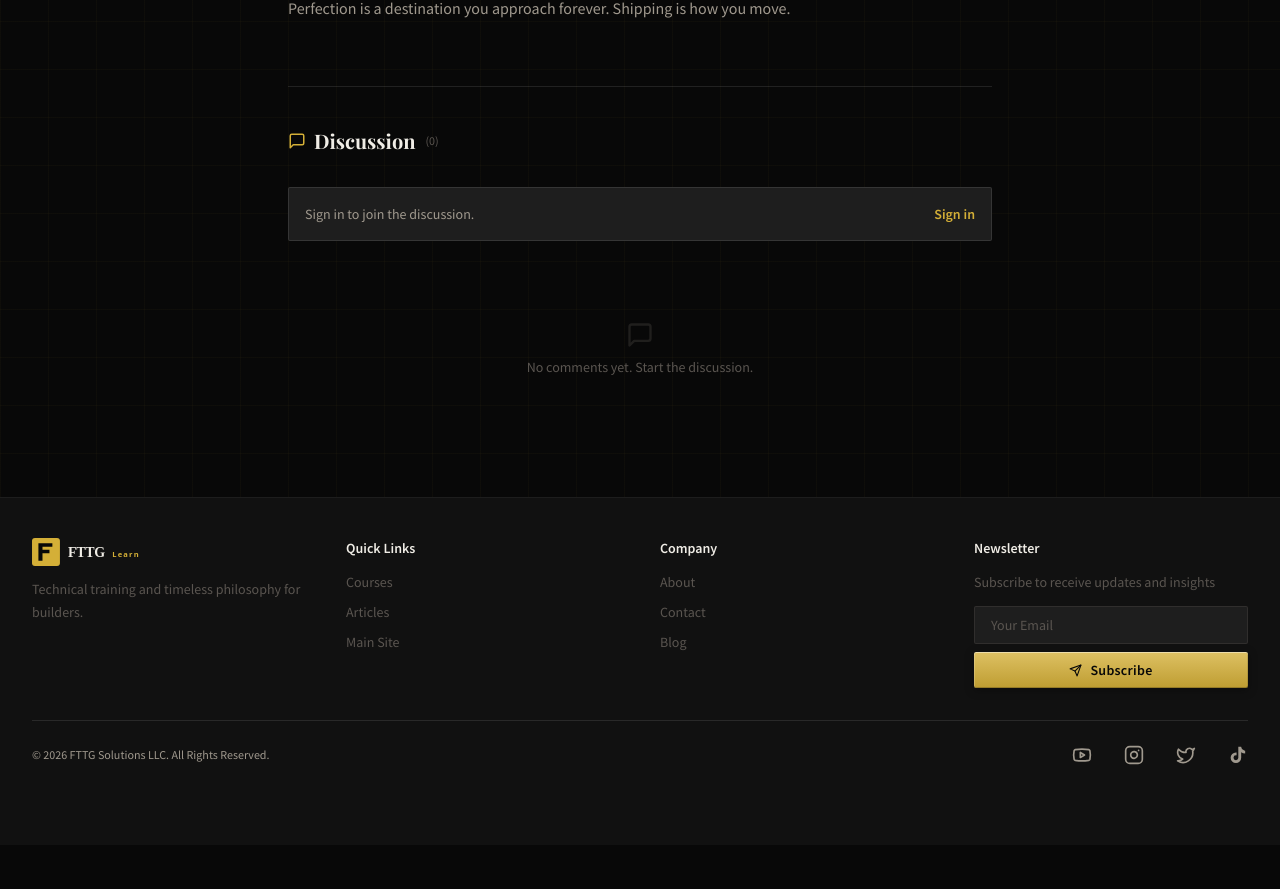
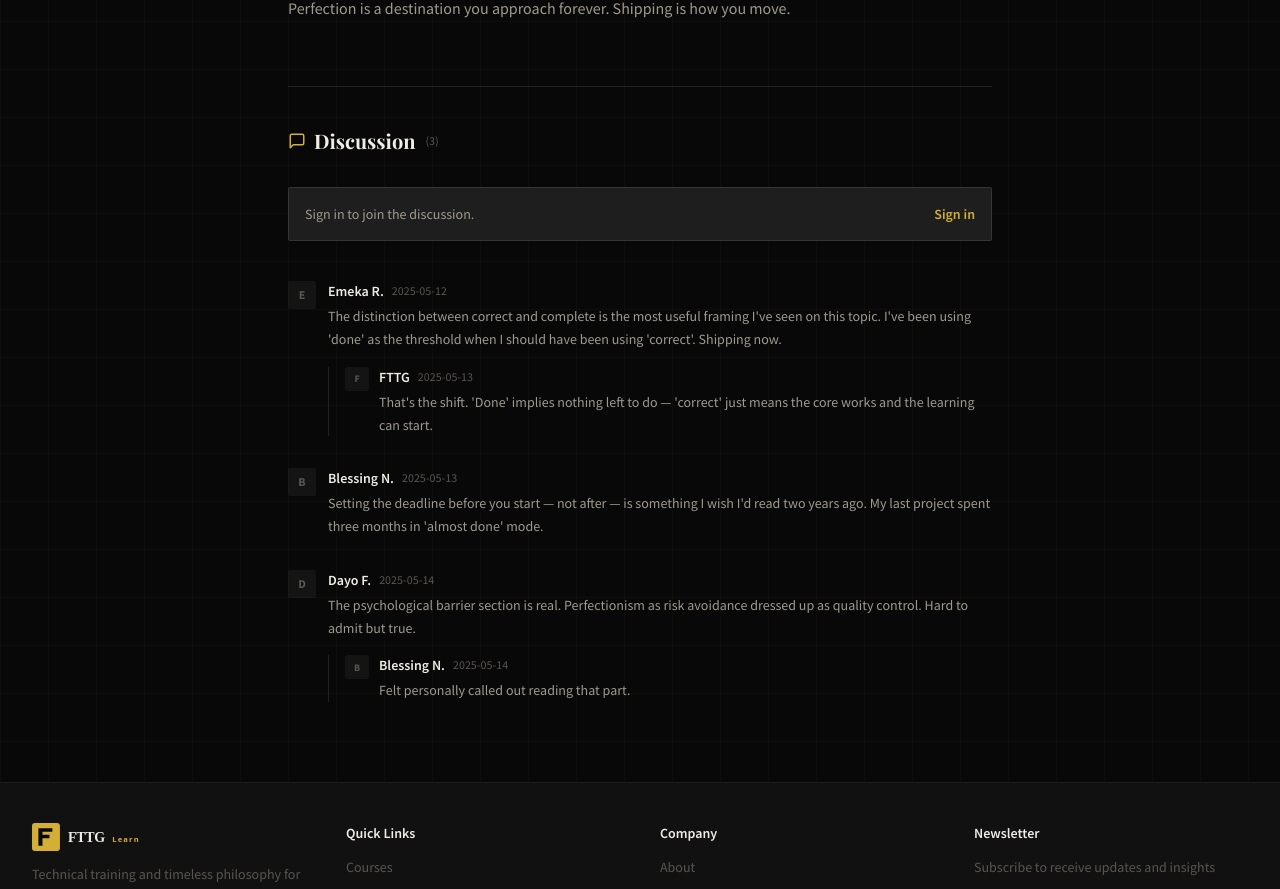
Before and after one commit to femithetechguy/learn.fttgsolutions, a Next.js app: page /articles/ship-before-perfect in a window 1280 px wide. Shown: the part 2235-3124 px from the top of the page. Before the commit the page ends 3080 px from the top, so only its background shows below. Built offline with nearby package versions, Linux system fonts and the light colour scheme; a web font is replaced by a local one.

Commit message:
feat: simulate article comments from article_comments.json

```diff
--- /dev/null
+++ b/data/article_comments.json
@@ -0,0 +1,122 @@
+{
+  "sql-thinks-in-sets": [
+    {
+      "id": "c1",
+      "author": "Tunde A.",
+      "body": "The GROUP BY explanation finally clicked for me. I've been writing SQL for two years and always felt like I was guessing — this framing of 'you're describing a new grouped set' changes everything.",
+      "date": "2025-05-15",
+      "replies": [
+        {
+          "id": "c1-r1",
+          "author": "FTTG",
+          "body": "Exactly — once you see GROUP BY as a transformation into a new set rather than a sorting operation, the column restriction stops feeling arbitrary. Glad it landed.",
+          "date": "2025-05-15"
+        }
+      ]
+    },
+    {
+      "id": "c2",
+      "author": "Amaka O.",
+      "body": "The NULL section saved me today. Had a WHERE clause that was silently dropping rows and couldn't figure out why. IS NULL vs = NULL — never making that mistake again.",
+      "date": "2025-05-16",
+      "replies": []
+    },
+    {
+      "id": "c3",
+      "author": "Jide K.",
+      "body": "CTEs made my queries 10x more readable. I used to nest subqueries 3 levels deep and wonder why nobody else on the team could follow what I wrote.",
+      "date": "2025-05-16",
+      "replies": [
+        {
+          "id": "c3-r1",
+          "author": "Tunde A.",
+          "body": "Same here. The moment I started naming intermediate sets the reviews got so much faster.",
+          "date": "2025-05-16"
+        }
+      ]
+    }
+  ],
+  "thinking-in-models": [
+    {
+      "id": "c4",
+      "author": "Chisom E.",
+      "body": "The habit at the end — writing a single sentence of what you expect to find before looking at the data — is deceptively simple and incredibly effective. I've started doing this every morning and my analysis work has gotten sharper.",
+      "date": "2025-05-14",
+      "replies": [
+        {
+          "id": "c4-r1",
+          "author": "FTTG",
+          "body": "The pre-mortem energy of it is what makes it work. Forces you to commit to a hypothesis so you can't retroactively claim you knew it all along.",
+          "date": "2025-05-14"
+        }
+      ]
+    },
+    {
+      "id": "c5",
+      "author": "Seun B.",
+      "body": "\"The gap between model and reality is almost always more interesting than a number that confirms what you already believed.\" — this line is going on my wall.",
+      "date": "2025-05-15",
+      "replies": []
+    }
+  ],
+  "ship-before-perfect": [
+    {
+      "id": "c6",
+      "author": "Emeka R.",
+      "body": "The distinction between correct and complete is the most useful framing I've seen on this topic. I've been using 'done' as the threshold when I should have been using 'correct'. Shipping now.",
+      "date": "2025-05-12",
+      "replies": [
+        {
+          "id": "c6-r1",
+          "author": "FTTG",
+          "body": "That's the shift. 'Done' implies nothing left to do — 'correct' just means the core works and the learning can start.",
+          "date": "2025-05-13"
+        }
+      ]
+    },
+    {
+      "id": "c7",
+      "author": "Blessing N.",
+      "body": "Setting the deadline before you start — not after — is something I wish I'd read two years ago. My last project spent three months in 'almost done' mode.",
+      "date": "2025-05-13",
+      "replies": []
+    },
+    {
+      "id": "c8",
+      "author": "Dayo F.",
+      "body": "The psychological barrier section is real. Perfectionism as risk avoidance dressed up as quality control. Hard to admit but true.",
+      "date": "2025-05-14",
+      "replies": [
+        {
+          "id": "c8-r1",
+          "author": "Blessing N.",
+          "body": "Felt personally called out reading that part.",
+          "date": "2025-05-14"
+        }
+      ]
+    }
+  ],
+  "systems-over-goals": [
+    {
+      "id": "c9",
+      "author": "Kemi T.",
+      "body": "The three properties of a good system — small enough to start, measurable but not exhausting, with a natural trigger — I've been designing systems wrong by making them too ambitious. Starting over with these as the criteria.",
+      "date": "2025-05-11",
+      "replies": [
+        {
+          "id": "c9-r1",
+          "author": "FTTG",
+          "body": "The 'design for your worst week' framing is the key one. Most systems fail not because they're bad ideas but because they only survive the good weeks.",
+          "date": "2025-05-11"
+        }
+      ]
+    },
+    {
+      "id": "c10",
+      "author": "Rotimi A.",
+      "body": "Goals as navigation, systems as movement. Simple distinction but it completely reframes how I think about productivity. I've been trying to get motivated to hit goals instead of just building the process.",
+      "date": "2025-05-12",
+      "replies": []
+    }
+  ]
+}
--- a/src/components/ArticleComments.tsx
+++ b/src/components/ArticleComments.tsx
@@ -3,6 +3,7 @@
 import { useState } from 'react'
 import { MessageSquare, CornerDownRight, Send } from 'lucide-react'
 import { useAuth } from '@/lib/auth-context'
+import commentsData from '../../data/article_comments.json'
 
 // ─── Types (ready for backend wiring) ────────────────────────────────────────
 
@@ -153,7 +154,7 @@ export default function ArticleComments({ slug }: { slug: string }) {
   const [submitted, setSubmitted] = useState(false)
 
   // TODO: replace with real fetch(`/api/articles/${slug}/comments`)
-  const comments: Comment[] = []
+  const comments: Comment[] = (commentsData as Record<string, Comment[]>)[slug] ?? []
 
   const handleSubmit = (e: React.FormEvent) => {
     e.preventDefault()
```
